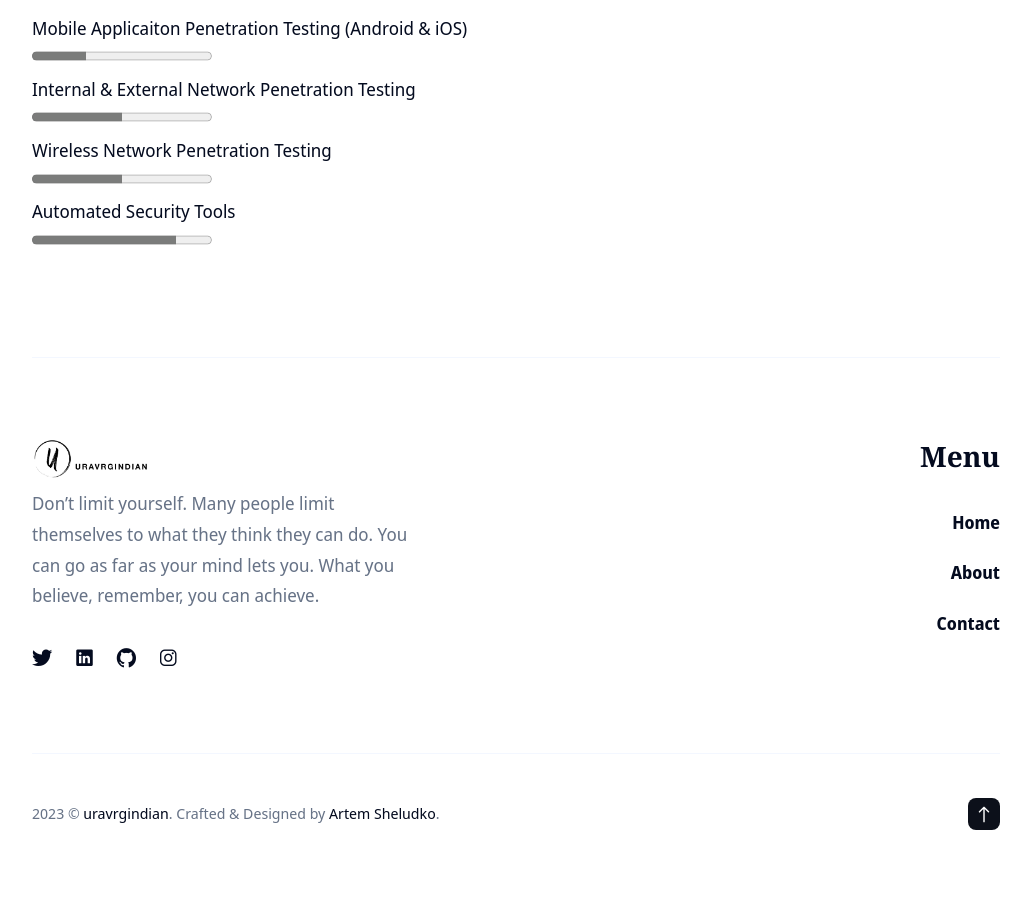
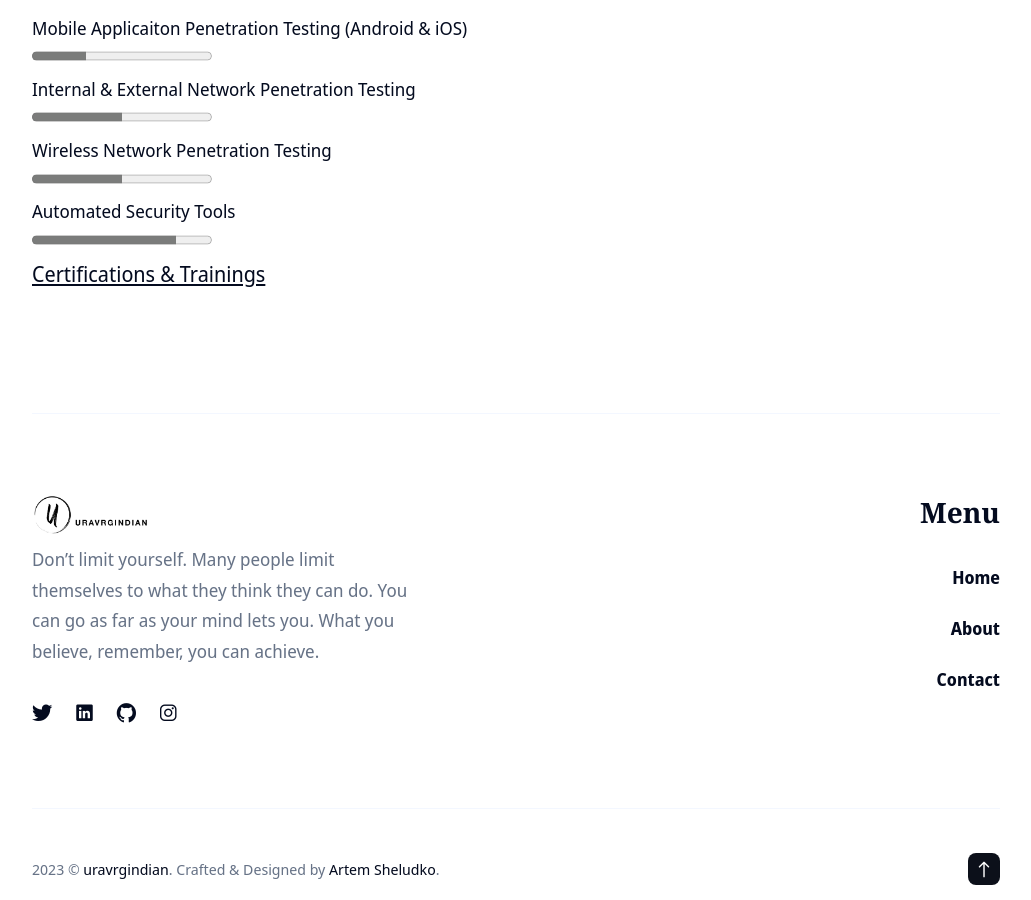
Before and after one commit to uravrgindian/uravrgindian.github.io, a Jekyll site: the page built from _authors/uravrgindian.md, in a window 1280 px wide and 900 px high, scrolled down 1311 px. Shown: the whole window, without its empty margins (124-1155 px from the left). Built offline with Jekyll 4.4.1, drawn with Linux system fonts in a browser that asks for light colours; nearby versions of some CDN libraries; before the commit the page ends 2185 px from its top, so only the background shows below that.

Commit message:
added certifications and trainings

```diff
--- a/_layouts/author.html
+++ b/_layouts/author.html
@@ -68,6 +68,8 @@ layout: default
       <progress id="WPT" value="50" max="100" style="accent-color: rgb(123, 124, 123);"> 50% </progress><br>
       <label for="AST" style="margin-right: 0px">Automated Security Tools</label><br>
       <progress id="AST" value="80" max="100" style="accent-color: rgb(123, 124, 123);"> 80% </progress><br>
+      <p style="text-align: left; width:49%; display: inline-block;"><u>Certifications & Trainings</u></p>
+      <p style="text-align: right; width:50%; display: inline-block;"><u></u></p>
       </div>
     </div>
     </div>
```
